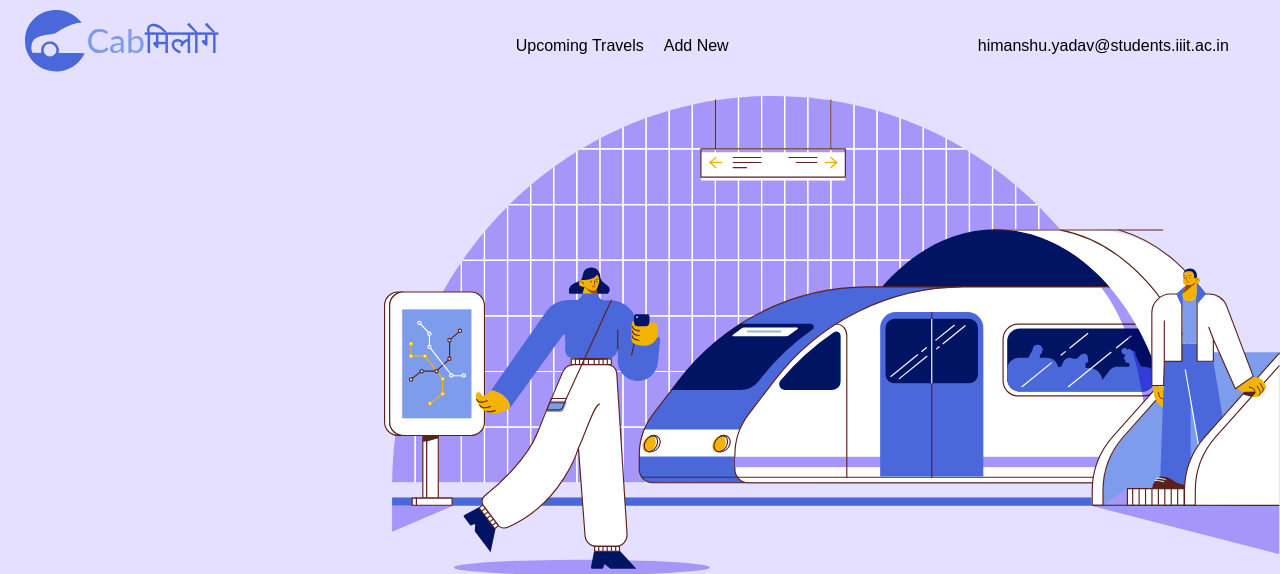
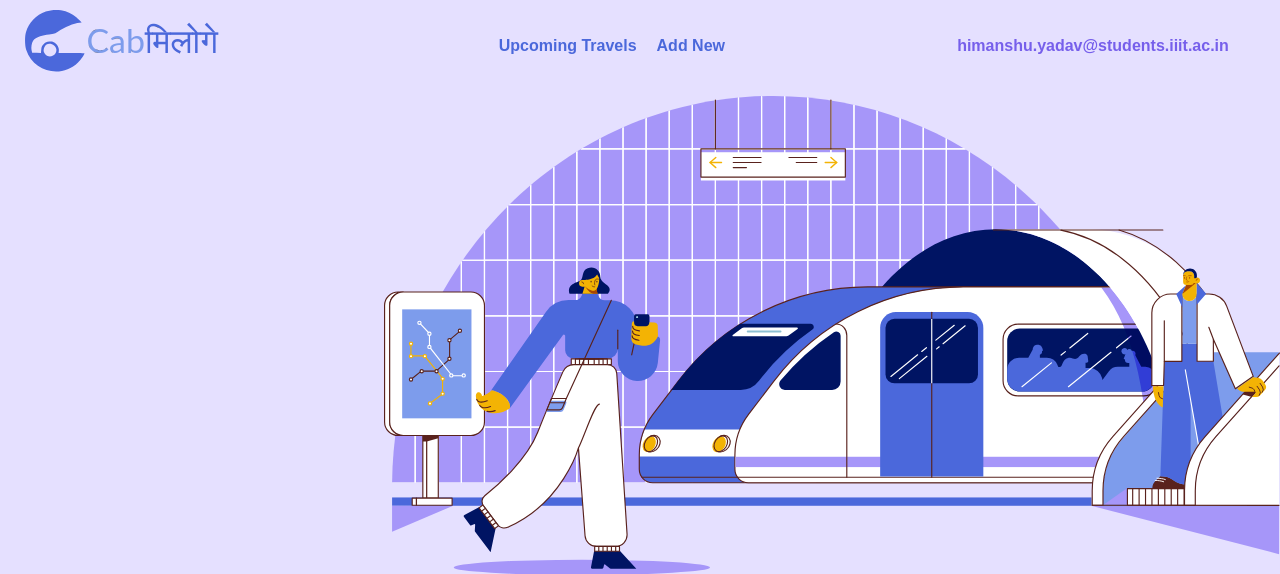
Before and after one commit to himanshuyv/CabMiloge, a Flask app: page /index in a window 1280 px wide. Shown: the top 574 px of the page. Run offline with Flask 3, Linux system fonts and the light colour scheme; a user stored in the database is signed in; data comes from the database, SQL or seed files in the repository.

Commit message:
header design

```diff
--- a/static/style.css
+++ b/static/style.css
@@ -44,14 +44,25 @@ body {
     margin-right: 20px;
 }
 
+.main-nav .nav-item {
+    font-weight: bold;
+}
+
 .main-nav a {
     text-decoration: none;
-    color: black;
+    color: #4b68dbff;
+    transition: color 0.3s;
 }
-
+.main-nav a:hover {
+    color: rgb(137, 114, 254);
+}
 .user-info {
     display: flex;
     align-items: center;
+}
+.user-info.email {
+    color: rgb(118, 95, 235) ;
+    font-weight: bold;
 }
 
 .email {
--- a/templates/index.html
+++ b/templates/index.html
@@ -17,8 +17,8 @@
             <div class="logo unselectable"><img src="./../static/logo.svg" alt="logo"></div>
             <nav class="main-nav">
                 <ul>
-                    <li><a href="#upcomingTravels">Upcoming Travels</a></li>
-                    <li><a href="#AddNewTravel">Add New</a></li>
+                    <li class="nav-item"><a href="#upcomingTravels">Upcoming Travels</a></li>
+                    <li class="nav-item"><a href="#AddNewTravel">Add New</a></li>
                 </ul>
             </nav>
             <div class="user-info email">{{ user }}</div>
```
